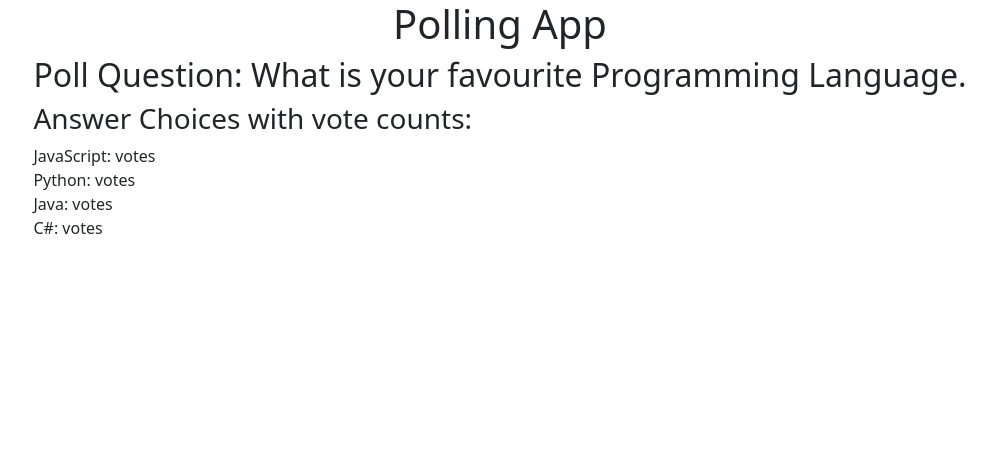
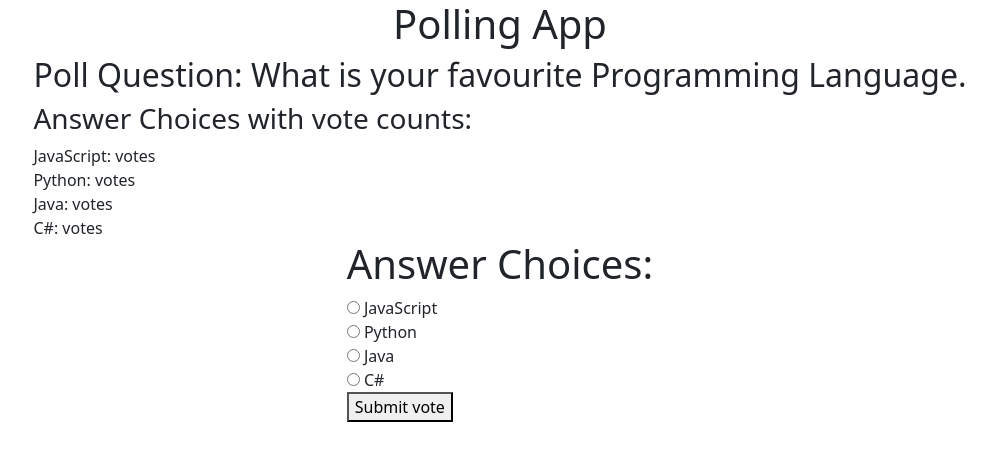
Before and after one commit to mtahiriba/Mid-Task01, a React (Create React App) app: page / in a window 1280 px wide. Shown: the top 460 px of the page, without its empty margins (140-1136 px from the left). Built offline with nearby package versions, Linux system fonts and the light colour scheme.

Commit message:
Add UserParticipation Component

```diff
--- a/src/App.js
+++ b/src/App.js
@@ -1,11 +1,15 @@
 import './App.css';
 import PollDispaly from './Components/PollDispaly';
+import UserParticipation from './Components/UserParticipation';
+
 function App() {
 
   return (
     <div className='d-flex flex-column justify-content-center align-items-center'>
+
       <h1 className='text-center'>Polling App</h1>
       <PollDispaly />
+      <UserParticipation />
 
     </div>
     );
--- a/src/Components/UserParticipation.jsx
+++ b/src/Components/UserParticipation.jsx
@@ -1,7 +1,34 @@
 import React from 'react'
+import { useFormik } from 'formik'
 
 export default function UserParticipation() {
-  return (
-    <div>UserParticipation</div>
+
+    const formik = useFormik({
+        initialValues: {
+            choice: ''
+        },
+        onSubmit: values => {
+            alert(JSON.stringify(values, null, 2));
+        }
+    });
+
+    return (
+    <div>
+        <form action="" onSubmit={formik.handleSubmit}>
+            <h1>Answer Choices:</h1>
+            <div role='group' onChange={formik.handleChange}>
+                <label htmlFor=""><input type="radio" name='choice' value={"javascript"}/> JavaScript</label>
+                <br />
+                <label htmlFor=""><input type="radio" name='choice' value={"python"}/> Python</label>
+                <br />
+                <label htmlFor=""><input type="radio" name='choice' value={"java"}/> Java</label>
+                <br />
+                <label htmlFor=""><input type="radio" name='choice' value={"csharp"}/> C#</label>
+                <br />
+                <button type='submit'>Submit vote</button>
+            </div>
+        </form>
+
+    </div>
   )
 }
```
